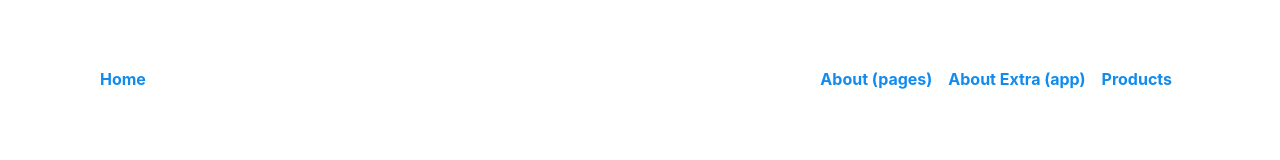
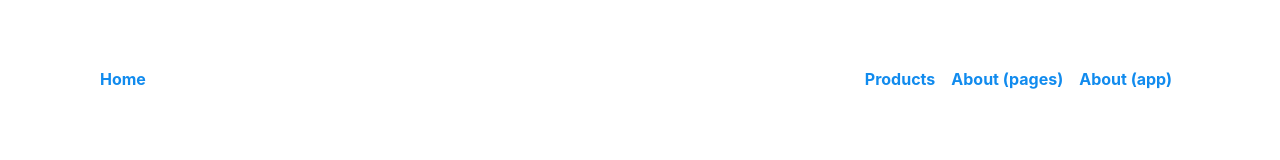
Before and after one commit to webreactiva-devs/workshop-intro-nextjs, a Next.js app: page / in a window 1280 px wide. Shown: the top 160 px of the page. Built offline with nearby package versions, Linux system fonts and the light colour scheme.

Commit message:
step06 Add Link component and rearrange menu

```diff
--- a/src/components/header.js
+++ b/src/components/header.js
@@ -1,25 +1,33 @@
+import Link from "next/link";
+
 export default function Header() {
   return (
     <header>
       <nav>
-        <a href="/">Home</a>
+        <Link href="/">Home</Link>
         <ul>
           <li>
-            <a href="/about">About (pages)</a>
+            <Link href="#">Products</Link>
+            <ul>
+              <li>
+                <Link href="/products">List CSR (pages)</Link>
+              </li>
+              <li>
+                <Link href="/products/static">List SSG (pages)</Link>
+              </li>
+              <li>
+                <Link href="/products-extra">List CSR (app)</Link>
+              </li>
+              <li>
+                <Link href="/products-extra/static">List SSG (app)</Link>
+              </li>
+            </ul>
           </li>
           <li>
-            <a href="/about-extra">About Extra (app)</a>
+            <Link href="/about">About (pages)</Link>
           </li>
           <li>
-            <a href="#">Products</a>
-            <ul>
-              <li>
-                <a href="/products">List CSR (pages)</a>
-              </li>
-              <li>
-                <a href="/products-extra">List CSR (app)</a>
-              </li>
-            </ul>
+            <Link href="/about-extra">About (app)</Link>
           </li>
         </ul>
       </nav>
```
